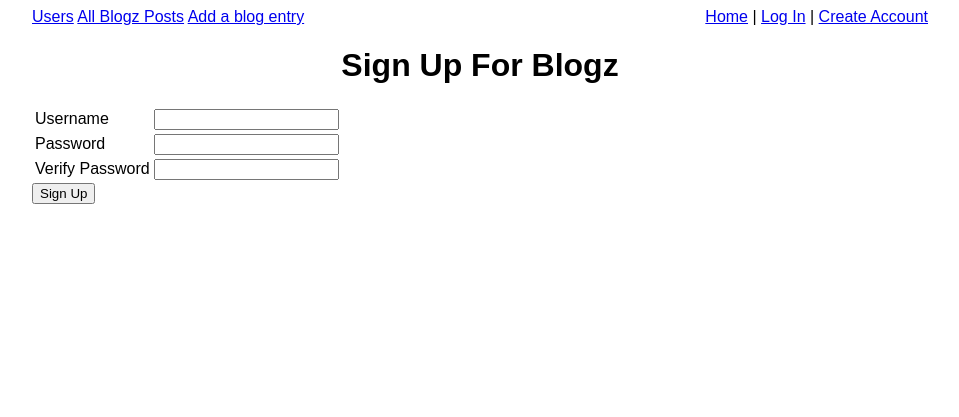
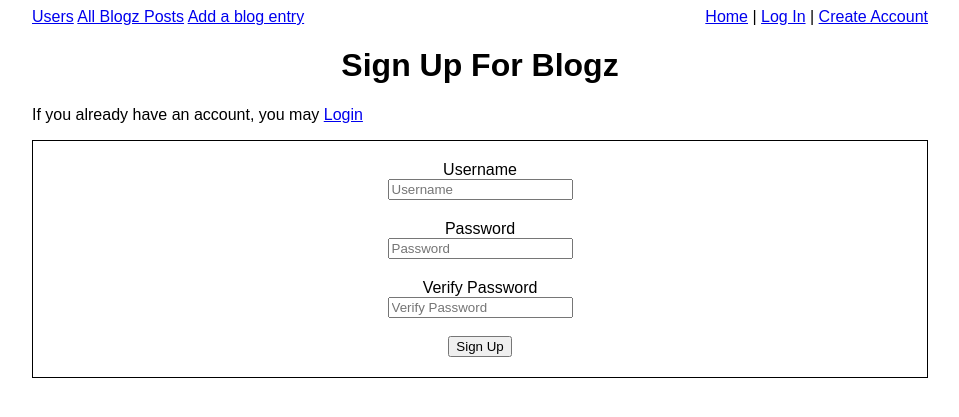
Before and after one commit to theresaoh/blogz, a Flask app: page /signup in a window 1280 px wide. Shown: the top 417 px of the page, without its empty margins (160-1119 px from the left). Run offline with Flask 2, Linux system fonts and the light colour scheme.

Commit message:
removed tables from login and signup pages, reworked styling on login, signup, and newpost pages

```diff
--- a/templates/signup.html
+++ b/templates/signup.html
@@ -1,15 +1,15 @@
 {% extends "base.html" %}
+{% block content %}
 
-{% block content %}
     <h1>Sign Up For Blogz</h1>
+    <p>If you already have an account, you may <a href="/login">Login</a></p>
+    <div class="user-form">
         <form action="/signup" method="post">
-    <table>
-        <tr>
-            <td><label for="username">Username</label></td>
-            <td>
-                <input name="username" type="username" value="{{ username }}">
-            </td>
-            <td>
+        <div class="user-inputs">
+            <label for="username">Username</label>
+            <br>
+            <input name="username" type="username" value="{{ username }}" placeholder="Username">
+            <br>
             <div class='error'>
                 {% with messages = get_flashed_messages(with_categories=true) %}
                     {% if messages %}
@@ -21,14 +21,12 @@
                     {% endif %}
                 {% endwith %}
             </div>
-            </td>
-        </tr>
-        <tr>
-            <td><label for="password">Password</label></td>
-            <td>
-                <input name="password" type="password">
-            </td>
-            <td>
+        </div>
+        <div class="user-inputs">
+            <label for="password">Password</label>
+            <br>
+            <input name="password" type="password" placeholder="Password">
+            <br>
             <div class='error'>
                 {% with messages = get_flashed_messages(with_categories=true) %}
                     {% if messages %}
@@ -40,14 +38,12 @@
                     {% endif %}
                 {% endwith %}
             </div>
-            </td>
-        </tr>
-        <tr>
-            <td><label for="verify">Verify Password</label></td>
-            <td>
-                <input name="verify" type="password">
-            </td>
-            <td>
+        </div>
+        <div class="user-inputs">
+            <label for="verify">Verify Password</label>
+            <br>
+            <input name="verify" type="password" placeholder="Verify Password">
+            <br>
             <div class='error'>
                 {% with messages = get_flashed_messages(with_categories=true) %}
                     {% if messages %}
@@ -59,9 +55,10 @@
                     {% endif %}
                 {% endwith %}
             </div>
-            </td>
-        </tr>
-    </table>
+            <br>
             <input type="submit" value="Sign Up">
+            </div>
         </form>
+    </div>
+
 {% endblock %}
--- a/templates/style.css
+++ b/templates/style.css
@@ -22,3 +22,14 @@ h1 {
     font-size: 9pt;
     font-style: italic;
 }
+
+.user-form {
+    display: flex;
+    justify-content: center;
+    text-align: center;
+    border: 1px solid black;
+}
+
+.user-inputs {
+    margin: 20px;
+}
```
Also changed, not shown: templates/login.html (+20 -24 lines), templates/newpost.html (+11 -8 lines). Lines whose indentation alone changed are shown as unchanged.
